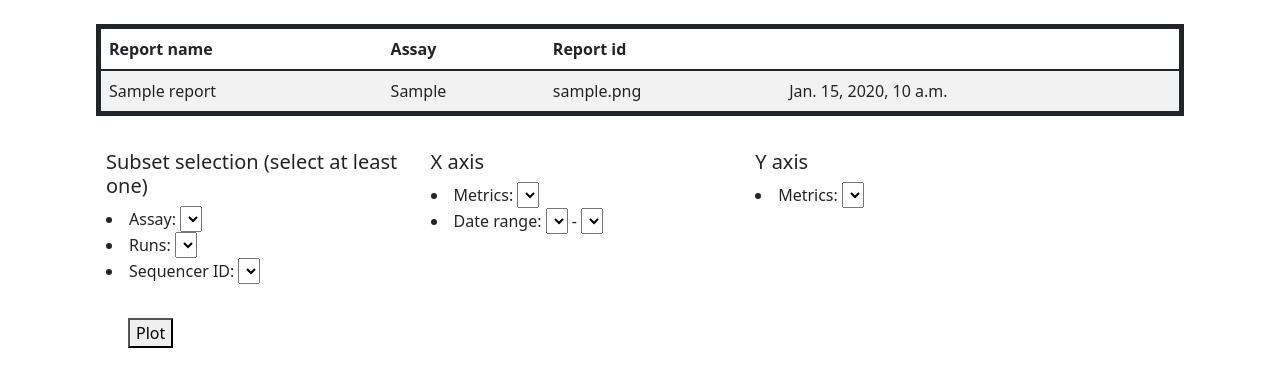
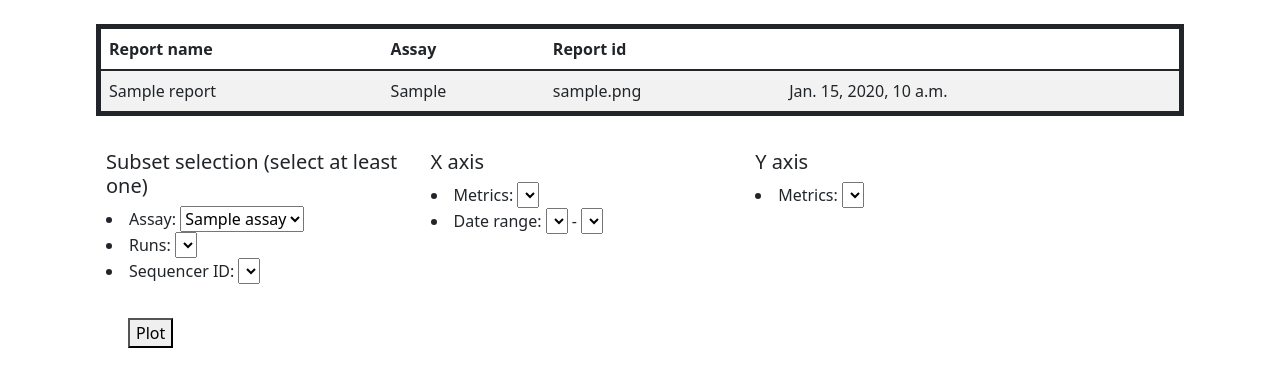
Before and after one commit to eastgenomics/trendyQC, a Django app: template trendyqc/trend_monitoring/templates/dashboard.html in a window 1280 px wide. Shown: the part 52-439 px from the top of the page. Run offline with Django 4.2, Linux system fonts and the light colour scheme; tables that the repository leaves empty hold one stand-in row (values such as "Sample post"); the template is opened without the code that fills it: values that come from a table or form of the project are taken from there, most other values are stand-ins (such as "Sample title", 1, 10 or a date in 2020); lists and menus that the app fills with data are empty; some libraries are stand-ins or nearby versions.

Commit message:
attempt providing options for assay

```diff
--- a/trendyqc/trend_monitoring/templates/dashboard.html
+++ b/trendyqc/trend_monitoring/templates/dashboard.html
@@ -54,7 +54,13 @@
 <div class="filter" style="width:85%; margin: auto; padding: 10px; ">
     <div class="filter-column" style="display: inline-block; *display: inline; zoom: 1; vertical-align: top; width:30%">
         <h5>Subset selection (select at least one)</h5>
-        <li>Assay: <select></select></li>
+        <li>Assay:
+            <select>
+                {% for assay in assays %}
+                    <option value="{{ assay }}">{{ assay }}</option>
+                {% endfor %}
+            </select>
+        </li>
         <li>Runs: <select></select></li>
         <li>Sequencer ID: <select></select></li>
     </div>
```
